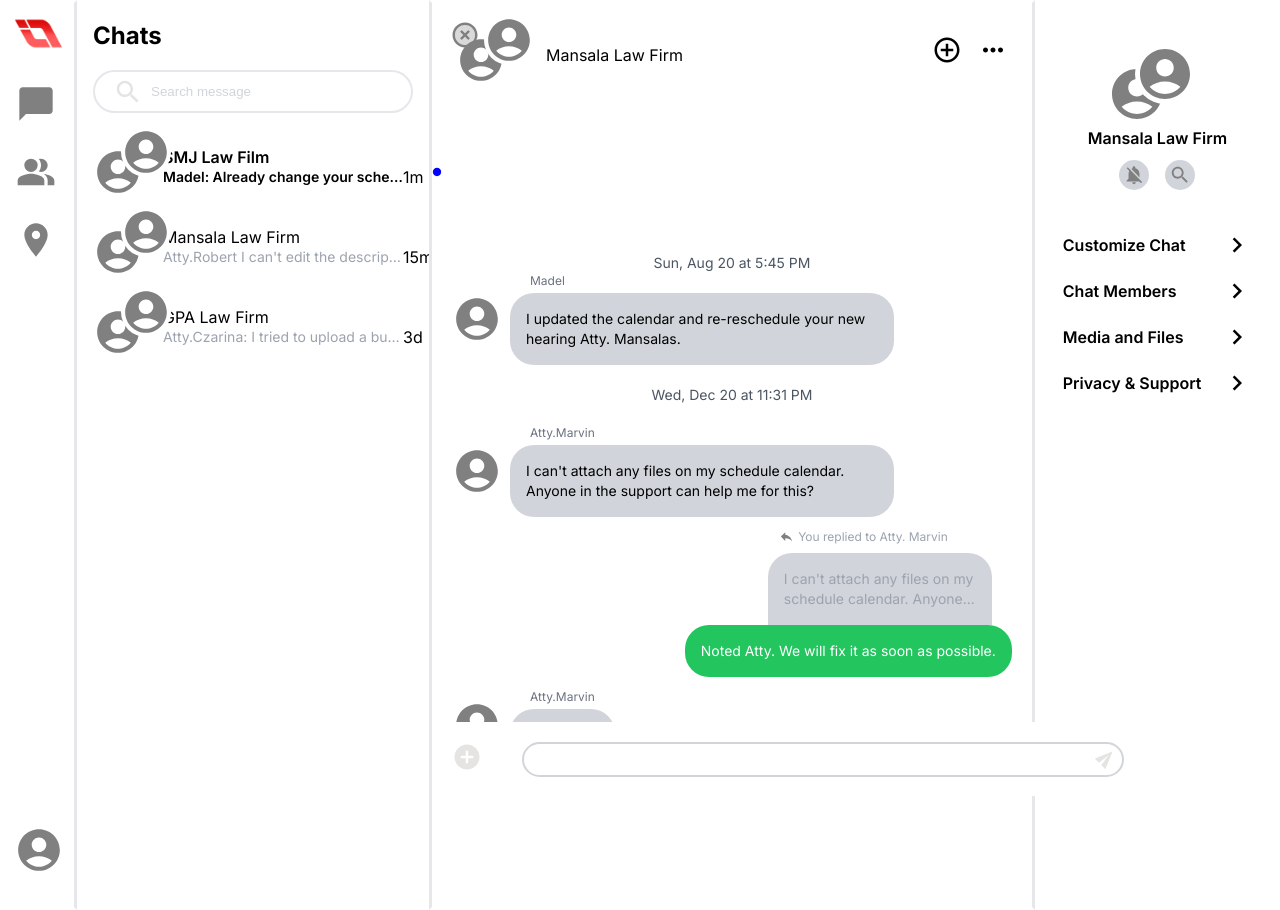
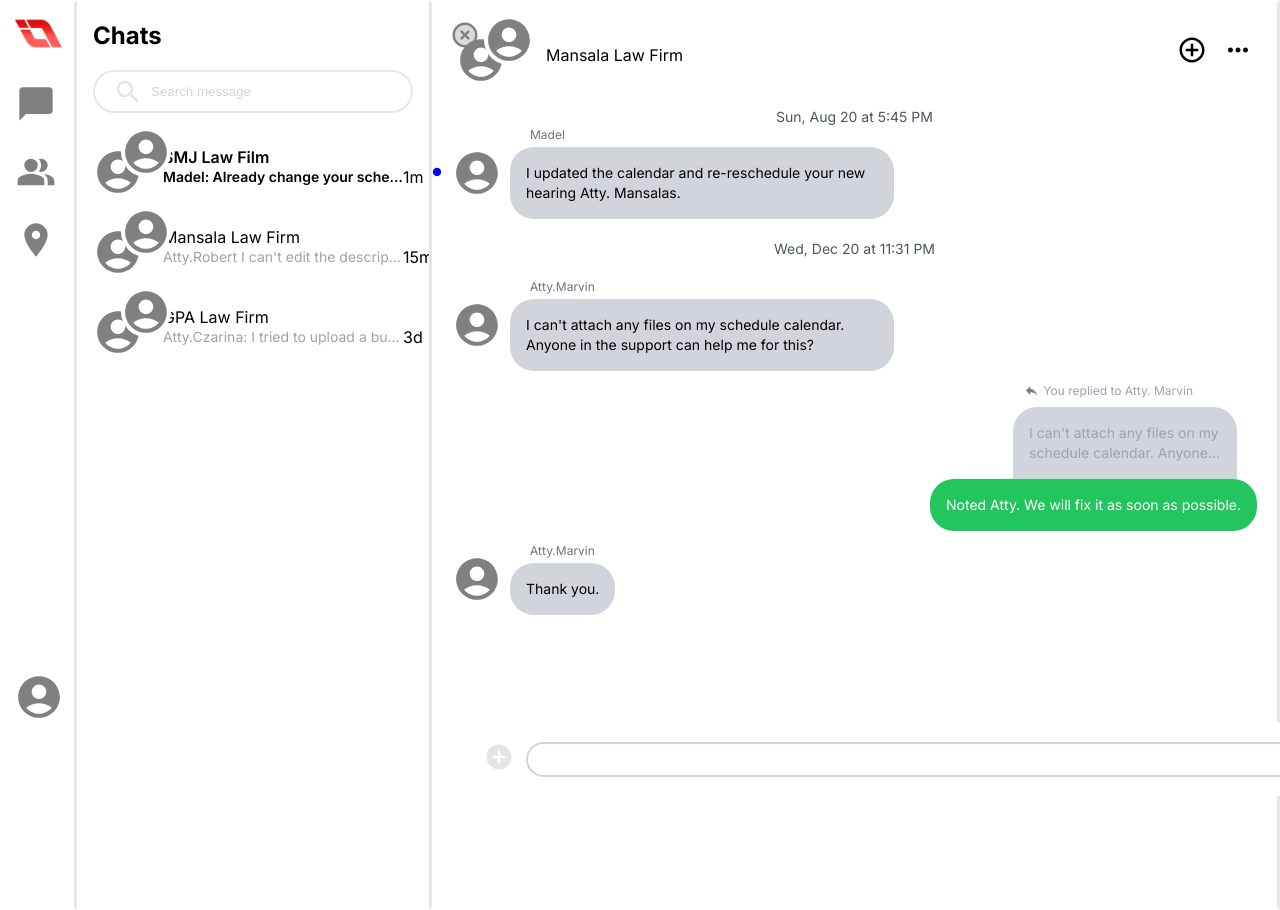
Before and after one commit to JisuKayl/LawChat-App, a Next.js app: page /chats in a window 1280 px wide. Built offline with nearby package versions, Linux system fonts and the light colour scheme.

Commit message:
Enhanced Chat Field + Toggle Horizon Icon

```diff
--- a/src/app/chats/page.tsx
+++ b/src/app/chats/page.tsx
@@ -27,6 +27,11 @@ import { useState } from "react";
 export default function chats() {
   const [isDropdown, setIsDropdown] = useState(false);
   const [isChevronRight, setIsChevronRight] = useState(false);
+  const [isHorizonClicked, setIsHorizonClicked] = useState(false);
+
+  const toggleHorizon = () => {
+    setIsHorizonClicked(!isHorizonClicked);
+  };
   const toggleDropdown = () => {
     setIsDropdown(!isDropdown);
     setIsChevronRight(!isChevronRight);
@@ -35,8 +40,8 @@ export default function chats() {
   return (
     <div className="flex">
       {/*First Portion: Icons*/}
-      <div className="w-20 min-h-screen flex flex-col justify-between items-center border-solid border-white border-r-gray-200 p-2">
-        <div>
+      <div className="w-20 min-h-screen flex flex-col  items-center border-solid border-white border-r-gray-200 p-2">
+        <div className="mb-96">
           <Image
             src="/logo.jpg"
             alt="Placeholder Image"
@@ -59,7 +64,7 @@ export default function chats() {
         </div>
 
         <AccountCircleIcon
-          className="mb-6 "
+          className="mb-6"
           sx={{ color: "gray", width: 50, height: 50 }}
         />
       </div>
@@ -152,7 +157,7 @@ export default function chats() {
         </div>
       </div>
       {/*Third Portion: Chat Message*/}
-      <div className="w-1/2 min-h-screen border-solid border-white border-x-gray-200">
+      <div className="w-full min-h-screen border-solid border-white border-x-gray-200">
         <div>
           <div className="flex justify-between px-6 py-8">
             <div className="flex items-center">
@@ -173,11 +178,15 @@ export default function chats() {
                 className="mr-4"
                 sx={{ width: 30, height: 30 }}
               />
-              <MoreHorizIcon className="" sx={{ width: 30, height: 30 }} />
+              <MoreHorizIcon
+                className=""
+                sx={{ width: 30, height: 30 }}
+                onClick={toggleHorizon}
+              />
             </div>
           </div>
         </div>
-        <div className="px-5 flex flex-col justify-around min-h-screen">
+        <div className="px-5 flex flex-col justify-between min-h-screen">
           <div>
             <p className="flex justify-center text-gray-600  text-sm">
               Sun, Aug 20 at 5:45 PM
@@ -250,10 +259,11 @@ export default function chats() {
               </p>
             </div> */}
           </div>
-          <div className="fixed max-w-2xl bottom-1 w-full bg-white jus">
+          {isHorizonClicked ? (
+            <div className="fixed max-w-2xl bottom-1 w-full bg-white ml-4">
               <div className="flex justify-center w-full h-full mt-5">
                 <AddCircleIcon
-                className="mb-6 mr-10"
+                  className="mb-6 mr-3"
                   sx={{ color: "#E5E4E2", width: 30, height: 30 }}
                 />
                 <div className="w-full relative">
@@ -273,10 +283,36 @@ export default function chats() {
                 </div>
               </div>
             </div>
+          ) : (
+            <div className="fixed max-w-4xl bottom-1 w-full bg-white ml-8">
+              <div className="flex justify-center w-full h-full mt-5">
+                <AddCircleIcon
+                  className="mb-6 mr-3"
+                  sx={{ color: "#E5E4E2", width: 30, height: 30 }}
+                />
+                <div className="w-full relative">
+                  <input
+                    type="text"
+                    className="rounded-full p-2 border-gray-300 border-solid w-full px-2 pl-5 pr-8"
+                  />
+                  <SendIcon
+                    className="absolute top-1.5 right-2"
+                    sx={{
+                      color: "#E5E4E2",
+                      width: 20,
+                      height: 20,
+                      transform: "rotate(-45deg)",
+                    }}
+                  />
                 </div>
               </div>
-      {/*Fourth Portion: Chat Settings*/}
-      <div className="w-1/5 min-h-screen py-16 px-7">
+            </div>
+          )}
+        </div>
+      </div>
+      {/* Fourth Portion: Chat Settings */}
+      {isHorizonClicked && (
+        <div className="w-1/3 min-h-screen py-16 px-7">
           <div className="flex flex-col items-center">
             <div className="max-h-10 relative mr-10">
               <AccountCircleIcon
@@ -470,6 +506,7 @@ export default function chats() {
             </div>
           </div>
         </div>
+      )}
     </div>
   );
 }
```
Lines whose indentation alone changed are shown as unchanged.
